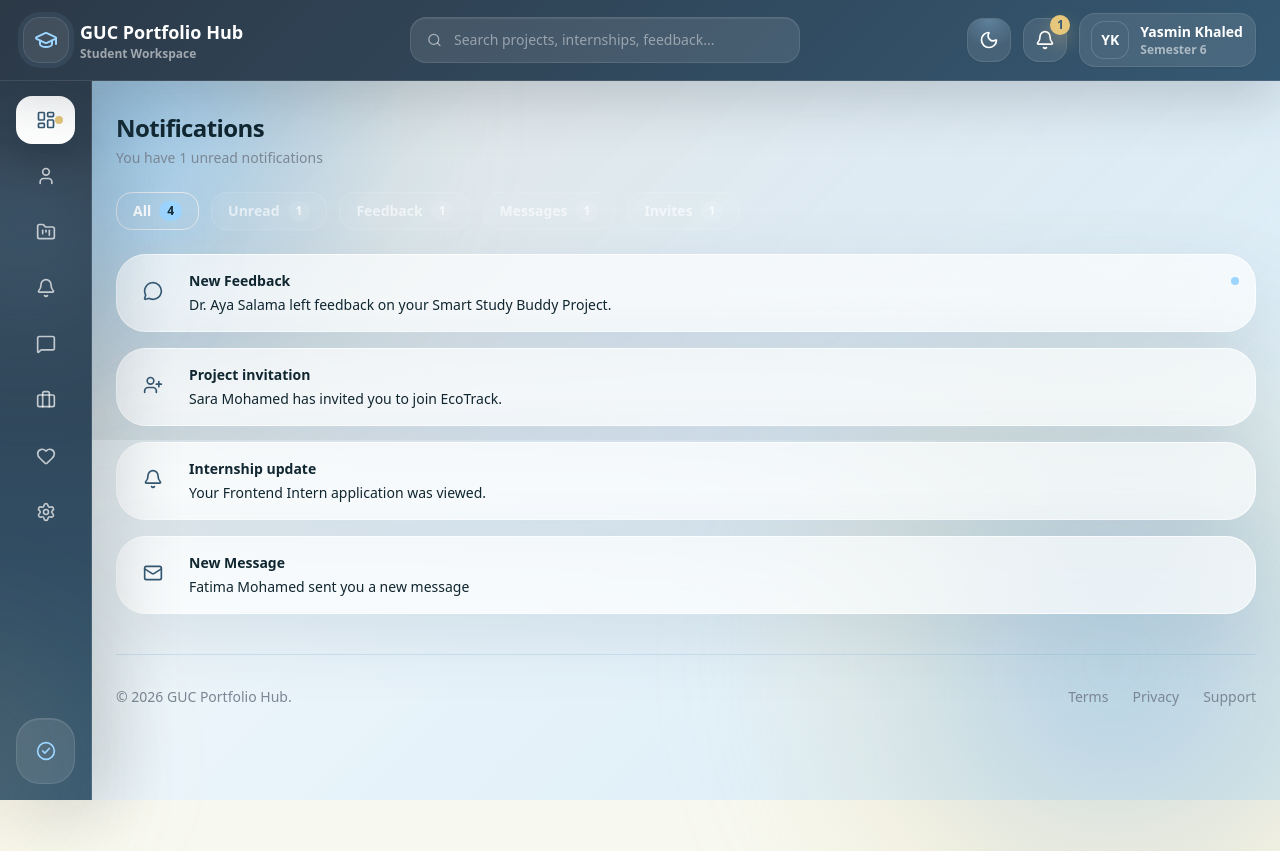
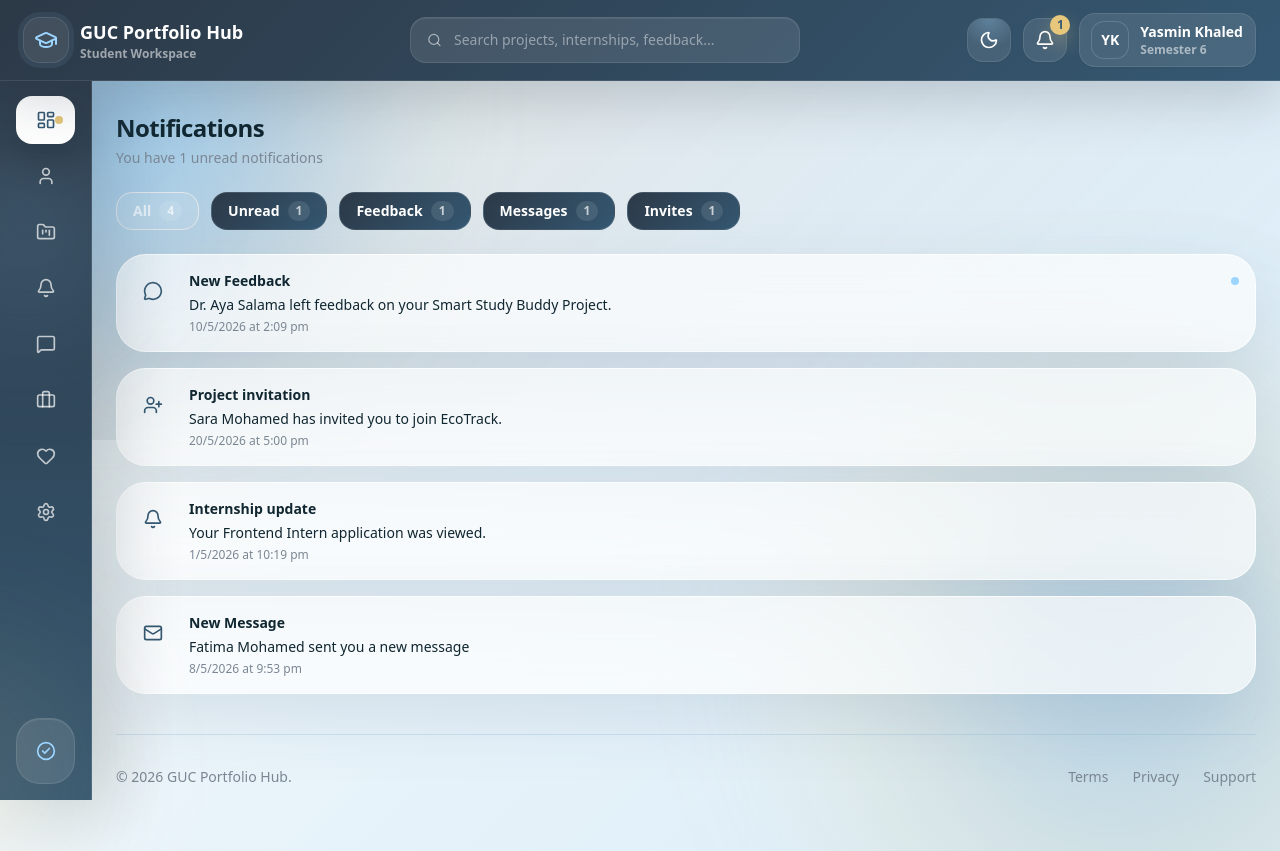
Before and after one commit to xxjessiexx/GUC-Portfolio-Hub, a React (Vite) app in the folder MS2/: page /notifications in a window 1280 px wide. Before the commit the page ends 800 px from the top, so only its background shows below. Built offline with nearby package versions, Linux system fonts and the light colour scheme.

Commit message:
adjusted css and complete flow of new notification

```diff
--- a/MS2/src/components/notificationPage/notificationCard.jsx
+++ b/MS2/src/components/notificationPage/notificationCard.jsx
@@ -1,6 +1,6 @@
 import { AppCard } from "../ui/AppCard";
 
-export default function NotificationCard({ icon, title, description, unread }) {
+export default function NotificationCard({ icon, title, description, unread, time}) {
   return (
     <AppCard className="p-4 flex items-start gap-4 border border-white/10 bg-white/5 backdrop-blur-xl">
 
@@ -26,6 +26,10 @@ export default function NotificationCard({ icon, title, description, unread }) {
         <p className="text-sm text-[color:var(--muted)">
           {description}
         </p>
+
+        <p className="text-xs text-[color:var(--muted)]">
+  {time}
+</p>
       </div>
     </AppCard>
   );
--- a/MS2/src/components/notificationPage/notificationTabs.jsx
+++ b/MS2/src/components/notificationPage/notificationTabs.jsx
@@ -43,6 +43,7 @@ return (
     const isActive = activeTab === tab.key;
 
     return (
+    //<div className="rounded-2xl border-b border-white/10 bg-[linear-gradient(135deg,var(--dark),var(--primary))] text-white shadow-[0_18px_55px_rgba(44,57,71,0.22)] backdrop-blur-2xl">
     <motion.button
         key={tab.key}
         onClick={() => setActiveTab(tab.key)}
@@ -51,8 +52,8 @@ return (
         className={`flex items-center gap-2 rounded-2xl px-4 py-2 text-sm font-semibold transition-all duration-300 border
         ${
             isActive
-              ? "border-[color:var(--ink)]/40 bg-[color:var(--ink)]/15 text-white shadow-[0_6px_20px_rgba(156,213,255,0.2)]"
-              : "border-white/10 bg-white/5 text-white/60 hover:text-white hover:bg-white/10"
+            ? "bg-white/10 text-white/70"
+            : "border-white/10 bg-[linear-gradient(135deg,var(--dark),var(--primary))] text-white hover:text-white hover:bg-white/10"
         }`}
     >
         <span>{tab.label}</span>
@@ -62,13 +63,14 @@ return (
         className={`rounded-full px-2 py-0.5 text-xs font-bold
             ${
             isActive
-                ? "bg-[color:var(--accent)] text-[color:var(--ink)]"  //first affect the number circle
+                ? "bg-white/10 text-white/70"  //first affect the number circle
                 : "bg-white/10 text-white/70"
             }`}
         >
         {counts[tab.key]}
         </span>
     </motion.button>
+      //</div>
     );
 })}
 </div>
@@ -85,6 +87,7 @@ return (
     description={n.text}
     unread={n.unread}
     icon={iconMap[n.type] || iconMap.default}
+    time = {n.time}
 
 />
 ))
--- a/MS2/src/data/studentDashboardData.js
+++ b/MS2/src/data/studentDashboardData.js
@@ -52,10 +52,10 @@ export const projects = [
 ];
 
 export const notifications = [
-  { title: "New Feedback", text: "Dr. Aya Salama left feedback on your Smart Study Buddy Project.", unread: true, type:"feedback" },
-  { title: "Project invitation", text: "Sara Mohamed has invited you to join EcoTrack.", unread: false, type:"invite" },
-  { title: "Internship update", text: "Your Frontend Intern application was viewed.", unread: false, type:"" },
-  {title: "New Message", text: "Fatima Mohamed sent you a new message", unread: false, type:"message" }
+  { title: "New Feedback", text: "Dr. Aya Salama left feedback on your Smart Study Buddy Project.", unread: true, type:"feedback" , time:"10/5/2026 at 2:09 pm"},
+  { title: "Project invitation", text: "Sara Mohamed has invited you to join EcoTrack.", unread: false, type:"invite", time:"20/5/2026 at 5:00 pm" },
+  { title: "Internship update", text: "Your Frontend Intern application was viewed.", unread: false, type:"", time:"1/5/2026 at 10:19 pm" },
+  {title: "New Message", text: "Fatima Mohamed sent you a new message", unread: false, type:"message", time:"8/5/2026 at 9:53 pm" }
 ];
 
 export const recommendedProjects = [
--- a/MS2/src/pages/StudentDashboard.jsx
+++ b/MS2/src/pages/StudentDashboard.jsx
@@ -53,21 +53,42 @@ const { notifications, setNotifications } = useNotifications();
         return acc;
       }, {});
   }, []);
+  function formatDateTime() {
+  const now = new Date();
+
+  const day = now.getDate();
+  const month = now.getMonth() + 1; // months start at 0
+  const year = now.getFullYear();
+
+  let hours = now.getHours();
+  let minutes = now.getMinutes();
+
+  // format minutes like 2:00 instead of 2:0
+  minutes = minutes < 10 ? "0" + minutes : minutes;
+
+  return `${day}/${month}/${year} at ${hours}:${minutes}`;
+}
 
 
   useEffect(() => {
+  const alreadyTriggered = sessionStorage.getItem("notificationShown");
+
+  if (alreadyTriggered) return; //
+
   const timer = setTimeout(() => {
     const newNotification = {
       id: "n-" + Date.now(),
-      userId: "stu-001",
       type: "message",
       title: "IT WORKED",
-      message: "You just received a new message!",
+      text: "You just received a new message!",
       unread: true,
+      time: formatDateTime(),
     };
 
     setNotifications((prev) => [newNotification, ...prev]);
-  }, 2000); // 2 seconds
+
+    sessionStorage.setItem("notificationShown", "true"); // ✅ mark as shown
+  }, 3000);
 
   return () => clearTimeout(timer);
 }, []);
```
Lines whose indentation alone changed are shown as unchanged.
